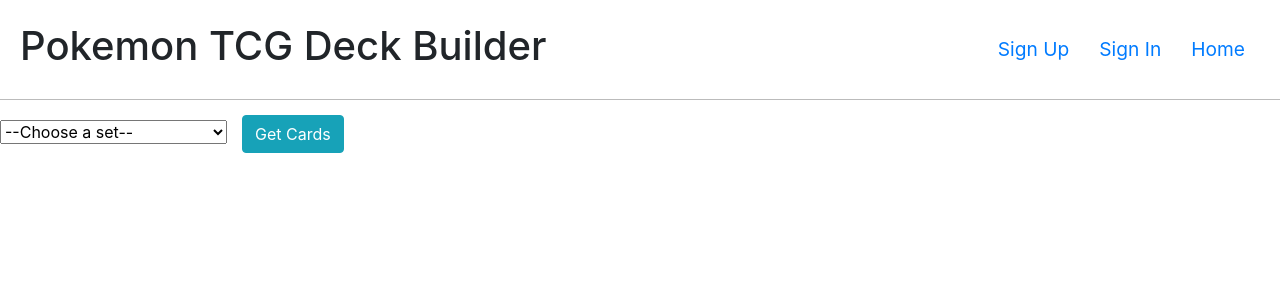
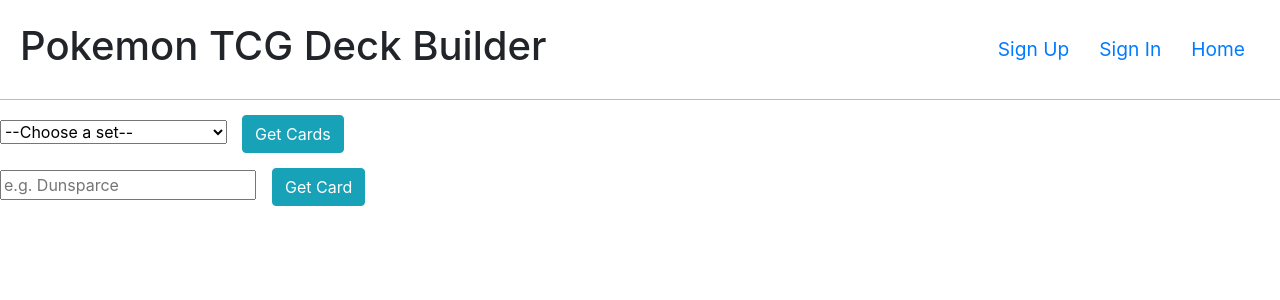
Before and after one commit to kamsahn/pokemon-tcg-react, a React app: page /#/ in a window 1280 px wide. Shown: the top 300 px of the page. Built offline with nearby package versions, Linux system fonts and the light colour scheme.

Commit message:
Complete search by name component
- Form takes name of card
- search database for cards
- select only relevant cards to add
- select card and add counter to key to display
- eventually make two different routes for searches

```diff
--- a/src/App.js
+++ b/src/App.js
@@ -8,7 +8,8 @@
 import SignIn from './auth/components/SignIn'
 import SignOut from './auth/components/SignOut'
 import ChangePassword from './auth/components/ChangePassword'
-import CardSearch from './cards/components/CardSearch'
+import CardSetSearch from './cards/components/CardSetSearch'
+import CardNameSearch from './cards/components/CardNameSearch'
 
 import Alert from 'react-bootstrap/Alert'
 
@@ -57,7 +58,8 @@
             <ChangePassword alert={this.alert} user={user} />
           )} />
         </main>
-        <CardSearch/>
+        <CardSetSearch/>
+        <CardNameSearch/>
       </React.Fragment>
     )
   }
--- a/src/cards/api.js
+++ b/src/cards/api.js
@@ -11,7 +11,11 @@
 //   }
 // }
 
-export const getCards = (id) => (
+export const getCardsBySet = (id) => (
   pokemon.card.all({ setCode: id })
   // .on('data', sort)
 )
+
+export const getCardsByName = (name) => (
+  pokemon.card.all({ name })
+)
--- /dev/null
+++ b/src/cards/components/CardNameSearch.js
@@ -0,0 +1,59 @@
+import React, { Component, Fragment } from 'react'
+import { getCardsByName } from '../api'
+import { store } from '../../store'
+import Card from './Card'
+
+class CardNameSearch extends Component {
+  constructor () {
+    super()
+
+    this.state = {
+      name: '',
+      cards: []
+    }
+  }
+
+  handleSubmit = event => {
+    event.preventDefault()
+    const setCodes = store.sets.map(set => set.code)
+    getCardsByName(this.state.name)
+      .on('data', res => {
+        if (setCodes.includes(res.setCode)) {
+          this.setState({ cards: [...this.state.cards, { card: res }] })
+        }
+      })
+  }
+
+  handleChange = event => {
+    this.setState({ name: event.target.value })
+  }
+
+  render () {
+    const { cards } = this.state
+    let counter = 0
+
+    return (
+      <Fragment>
+        <form onSubmit={this.handleSubmit}>
+          <input onChange={this.handleChange} type='text' name='name' placeholder='e.g. Dunsparce'/>
+          <input className="btn btn-info mx-3" type='submit' value='Get Card'/>
+        </form>
+        {cards ? (
+          <Fragment>
+            {cards.map(item => {
+              counter++
+              return (
+                <Card
+                  key={item.card.id + counter.toString()}
+                  image={item.card.imageUrl}
+                />
+              )
+            })}
+          </Fragment>
+        ) : ''}
+      </Fragment>
+    )
+  }
+}
+
+export default CardNameSearch
--- a/src/cards/components/CardSearch.js
+++ b/src/cards/components/CardSetSearch.js
@@ -1,12 +1,12 @@
 import React, { Component, Fragment } from 'react'
 // import Button from 'react-bootstrap/Button'
-import { getCards } from '../api.js'
+import { getCardsBySet } from '../api.js'
 import Card from './Card'
 import { store } from '../../store'
 
 const sortedCards = cards => cards.sort((a, b) => a.number - b.number)
 
-class CardSearch extends Component {
+class CardSetSearch extends Component {
   constructor () {
     super()
 
@@ -28,7 +28,7 @@
     event.preventDefault()
     const { setCode, setTotalCards } = this.state
     store.cards = []
-    getCards(setCode)
+    getCardsBySet(setCode)
       .on('data', response => {
         store.cards.push(response)
         if (store.cards.length === setTotalCards) {
@@ -79,4 +79,4 @@
   }
 }
 
-export default CardSearch
+export default CardSetSearch
```
